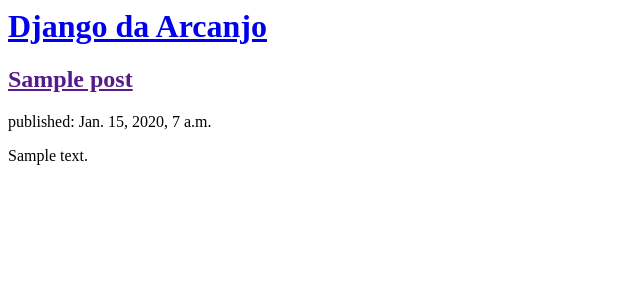
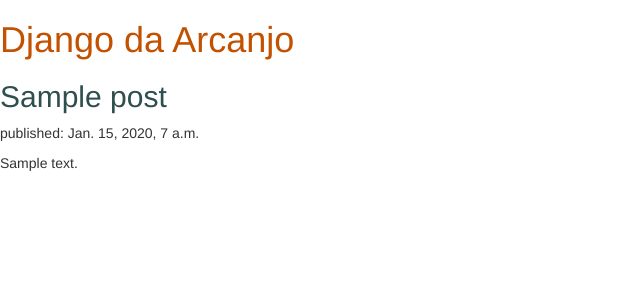
Before and after one commit to aarcanjo/my-first-blog, a Django app: page / in a window 1280 px wide. Shown: the top 300 px of the page, without its empty margins (0-640 px from the left). Run offline with Django 3.2, Linux system fonts and the light colour scheme; tables that the repository leaves empty hold one stand-in row (values such as "Sample post"); some libraries are stand-ins or nearby versions.

Commit message:
mudei o CSS e o html dos posts

```diff
--- /dev/null
+++ b/blog/static/css/blog.css
@@ -0,0 +1,7 @@
+h1 a {
+    color: #C25100;
+}
+
+h2 a {
+    color:darkslategray;
+}
--- a/blog/templates/blog/post_list.html
+++ b/blog/templates/blog/post_list.html
@@ -1,6 +1,11 @@
+{% load static %}
 <html>
     <head>
         <title>Blog da Arcanjo </title>
+        <link rel="stylesheet" href="//maxcdn.bootstrapcdn.com/bootstrap/3.2.0/css/bootstrap.min.css">
+        <link rel="stylesheet" href="//maxcdn.bootstrapcdn.com/bootstrap/3.2.0/css/bootstrap-theme.min.css">
+        <link rel="stylesheet" href="{% static 'css/blog.css' %}">
+
     </head>
     <body>
         <div>
```
